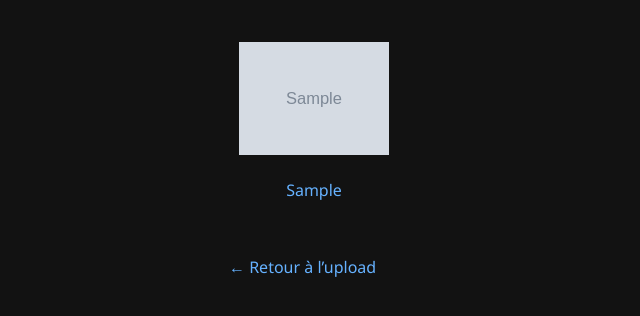
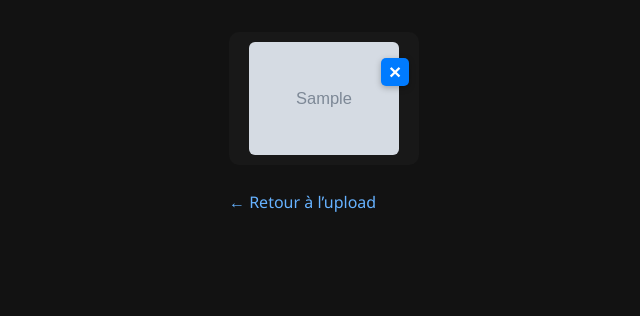
Before and after one commit to Demonta0109/Projet-MasterCamp, a Flask app: page /images in a window 1280 px wide. Shown: the part 84-400 px from the top of the page, without its empty margins (11-651 px from the left). Run offline with Flask 3, Linux system fonts and the light colour scheme; tables that the repository leaves empty hold one stand-in row (values such as "Sample post"); grey boxes marked "Sample" are stand-in pictures.

Commit message:
css changement pour gallery.html

```diff
--- a/BackEnd/app.py
+++ b/BackEnd/app.py
@@ -159,5 +159,23 @@ def label_image(filename):
     conn.close()
 
 
+@app.route('/delete/<int:image_id>', methods=['POST'])
+def delete_image(image_id):
+    conn = sqlite3.connect('db.sqlite')
+    c = conn.cursor()
+    # Récupérer le nom du fichier pour supprimer le fichier physique
+    c.execute("SELECT filename FROM images WHERE id = ?", (image_id,))
+    row = c.fetchone()
+    if row:
+        filename = row[0]
+        image_path = os.path.join(app.config['UPLOAD_FOLDER'], filename)
+        if os.path.exists(image_path):
+            os.remove(image_path)
+        c.execute("DELETE FROM images WHERE id = ?", (image_id,))
+        conn.commit()
+    conn.close()
+    return redirect(url_for('images'))
+
+
 if __name__ == '__main__':
     app.run(debug=True)
--- a/FrontEnd/annotate.html
+++ b/FrontEnd/annotate.html
@@ -14,7 +14,7 @@
 
   <main>
     <img src="{{ url_for('static', filename='uploads/' + filename) }}" width="300"><br><br>
-    <form method="post">
+    <form class="main-form" method="post">
       <button type="submit" name="annotation" value="pleine">Pleine</button>
       <button type="submit" name="annotation" value="vide">Vide</button>
       <button type="submit" name="annotation" value="Adeterminer">A determiner par l'IA</button>
--- a/FrontEnd/detail.html
+++ b/FrontEnd/detail.html
@@ -22,6 +22,9 @@
       <li><strong>Contours :</strong> {{ image[9] }}</li>
     </ul>
     <a href="{{ url_for('images') }}">← Retour à la galerie</a>
+    <form action="{{ url_for('delete_image', image_id=image[0]) }}" method="post" style="display:inline;">
+      <button type="submit" onclick="return confirm('Supprimer cette image ?')">Supprimer</button>
+    </form>
   </main>
 </body>
 </html>
--- a/FrontEnd/gallery.html
+++ b/FrontEnd/gallery.html
@@ -10,12 +10,14 @@
     <h1>Galerie d'images</h1>
   </header>
 <main>
-    <div style="display: flex; flex-wrap: wrap;">
+  <div class="gallery-grid">
     {% for img in images %}
-      <div style="margin: 10px; text-align: center;">
+    <div class="gallery-item {% if img[2] == 'pleine' %}pleine{% elif img[2] == 'vide' %}vide{% endif %}">
+      <form class="delete-form" action="{{ url_for('delete_image', image_id=img[0]) }}" method="post">
+        <button type="submit" title="Supprimer" onclick="return confirm('Supprimer cette image ?')">&times;</button>
+      </form>
       <a href="{{ url_for('image_detail', image_id=img[0]) }}">
         <img src="{{ url_for('static', filename='uploads/' + img[1]) }}" width="150">
-          <p>{{ img[2] }}</p>
       </a>
     </div>
     {% endfor %}
--- a/FrontEnd/upload.html
+++ b/FrontEnd/upload.html
@@ -12,7 +12,7 @@
     <a href="{{ url_for('images') }}">Voir la galerie des images annotées</a>
   </header>
   <main>
-    <form method="post" enctype="multipart/form-data">
+    <form class="main-form" method="post" enctype="multipart/form-data">
       <input type="file" name="image" required>
       <button type="submit">Uploader</button>
     </form>
--- a/static/style.css
+++ b/static/style.css
@@ -25,16 +25,31 @@ main {
     margin: auto;
 }
 
-form {
+form.main-form {
     background-color: #1e1e1e;
     padding: 1.5rem;
     border-radius: 8px;
     box-shadow: 0 0 10px #000;
 }
 
+form {
+    background: none;
+    padding: 0;
+    border-radius: 0;
+    box-shadow: none;
+}
+
 input[type="file"],
 input[type="text"],
-textarea,
+textarea {
+    width: 100%;
+    padding: 0.75rem;
+    margin: 0.5rem 0;
+    border: 1px solid #333;
+    border-radius: 5px;
+    background-color: #2c2c2c;
+    color: #e0e0e0;
+}
 button {
     display: block;
     width: 100%;
@@ -64,3 +79,68 @@ a {
 a:hover {
     text-decoration: underline;
 }
+
+
+.gallery-grid {
+    display: flex;
+    flex-wrap: wrap;
+    gap: 20px;
+    justify-content: flex-start;
+}
+
+.gallery-item {
+    position: relative;
+    width: 170px;
+    padding: 10px;
+    margin: 0;
+    background: #181818;
+    border-radius: 10px;
+    display: flex;
+    flex-direction: column;
+    align-items: center;
+}
+
+.gallery-item.pleine {
+    border: 3px solid #ff3333;
+}
+
+.gallery-item.vide {
+    border: 3px solid #33ff66;
+}
+
+.gallery-item img {
+    border-radius: 6px;
+    display: block;
+    margin: 0 auto;
+}
+
+.delete-form {
+    position: absolute;
+    top: 10px;
+    right: 10px;
+    margin: 0;
+    z-index: 2;
+}
+
+.delete-form button {
+    width: 28px;
+    height: 28px;
+    padding: 0;
+    border: none;
+    border-radius: 5px;
+    background: #007bff;
+    color: #fff;
+    font-size: 1.3rem;
+    font-weight: bold;
+    cursor: pointer;
+    transition: background 0.2s;
+    display: flex;
+    align-items: center;
+    justify-content: center;
+    box-shadow: 0 2px 6px #0004;
+}
+
+.delete-form button:hover {
+    background: #ff3333;
+    color: #fff;
+}
```
Lines whose indentation alone changed are shown as unchanged.
